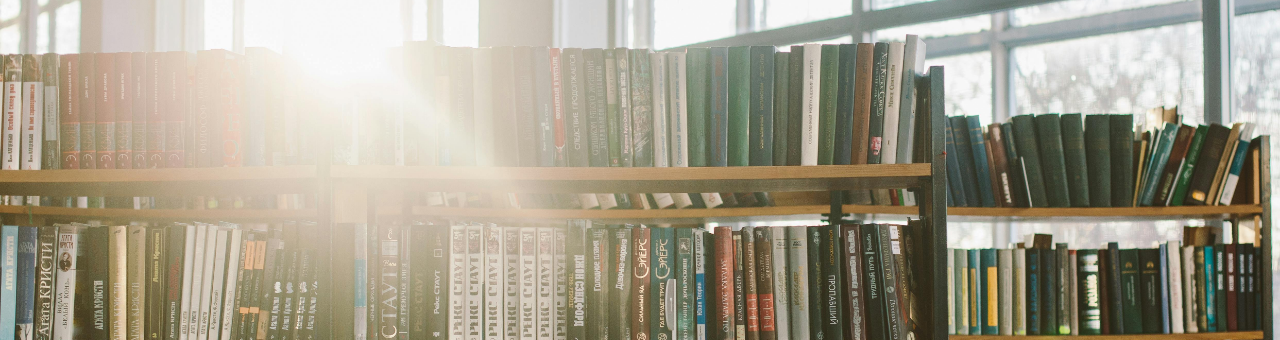
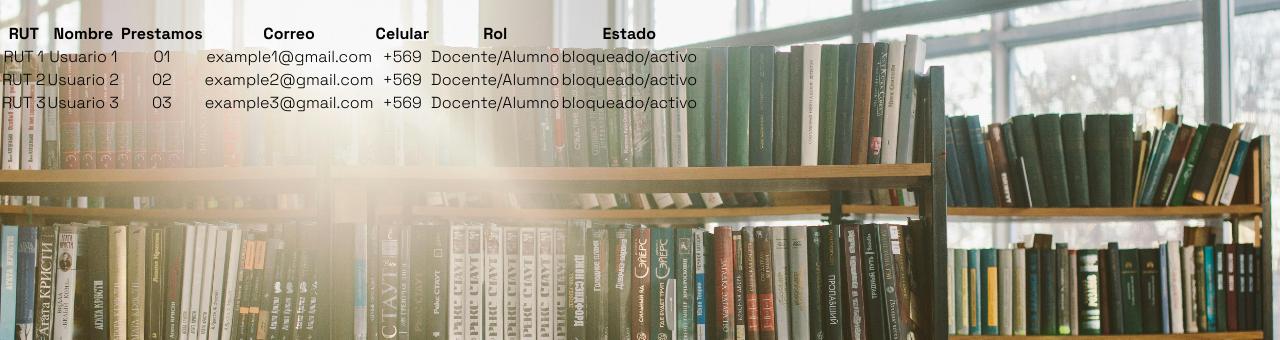
Before and after one commit to Svielma1/prestamo-libros, a Python web app: template templates/textos.html in a window 1280 px wide. Shown: the part 152-492 px from the top of the page. Run offline with Jinja, Linux system fonts and the light colour scheme; the template is opened without the code that fills it, so the values that code supplies are empty.

Commit message:
tabla textos

```diff
--- a/styles/textos.css
+++ b/styles/textos.css
@@ -85,16 +85,22 @@ button{
 }
 
 #boton {
-        padding: 6px;
-        text-align: center;
-        margin-left: 50px;
-        margin-top: 5px;
+    padding: 6px;
+    text-align: center;
+    margin-left: 50px;
+    margin-top: 5px;
 }
 
 header {
     background-color: #990000;
 }
 
+.textos{
+    text-align: center;
+}
+th tr{
+    margin: 10px;
+}
 .header {
     display: flex;
     padding: 20px 4vw;
--- a/templates/textos.html
+++ b/templates/textos.html
@@ -68,6 +68,46 @@
         <button type="submit" id="boton">Agregar</button>
       </form>
     </div>
+    <div >
+      <table class="textos">
+        <tr>
+          <th>RUT </th>
+          <th>Nombre </th>
+          <th>Prestamos </th>
+          <th>Correo </th>
+          <th>Celular </th>
+          <th>Rol </th>
+          <th>Estado </th>
+        </tr>
+        <tr>
+          <td>RUT 1</td><br>
+          <td>Usuario 1</td>
+          <td>01</td>
+          <td>example1@gmail.com</td>
+          <td>+569</td>
+          <td>Docente/Alumno</td>
+          <td>bloqueado/activo</td>
+        </tr>
+        <tr>
+          <td>RUT 2</td>
+          <td>Usuario 2</td>
+          <td>02</td>
+          <td>example2@gmail.com</td>
+          <td>+569</td>
+          <td>Docente/Alumno</td>
+          <td>bloqueado/activo</td>
+        </tr>
+        <tr>
+          <td>RUT 3</td>
+          <td>Usuario 3</td>
+          <td>03</td>
+          <td>example3@gmail.com</td>
+          <td>+569</td>
+          <td>Docente/Alumno</td>
+          <td>bloqueado/activo</td>
+        </tr>
+      </table>
+    </div>
     <script src="../scripts/textos.js"></script>
   </body>
 </html>
```
